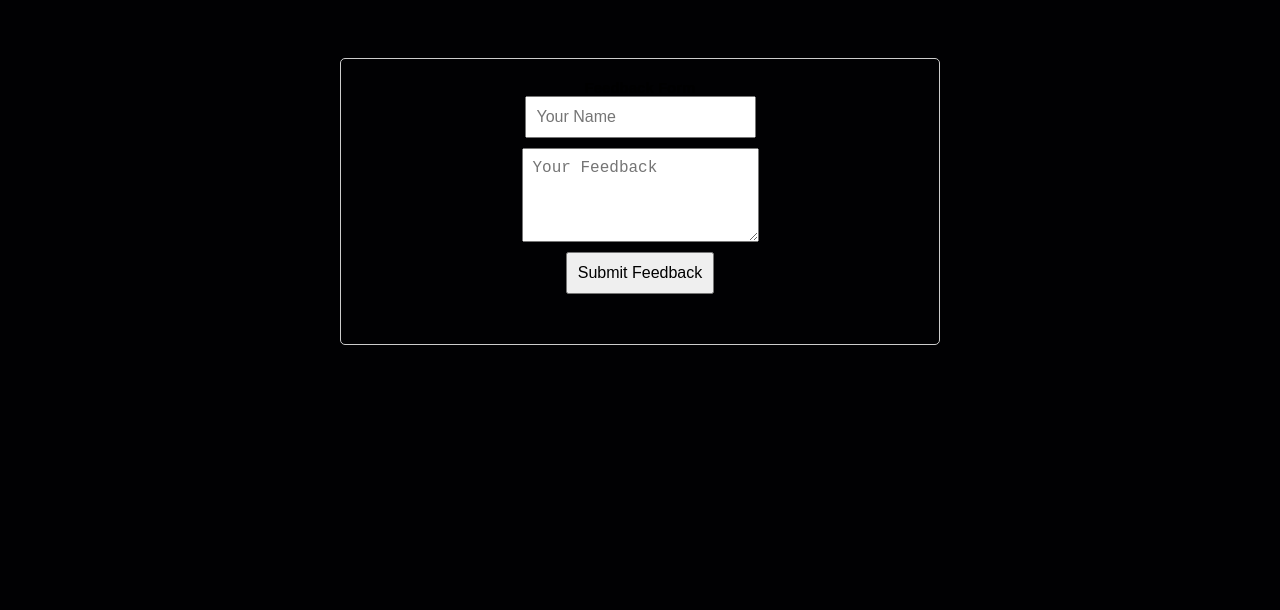
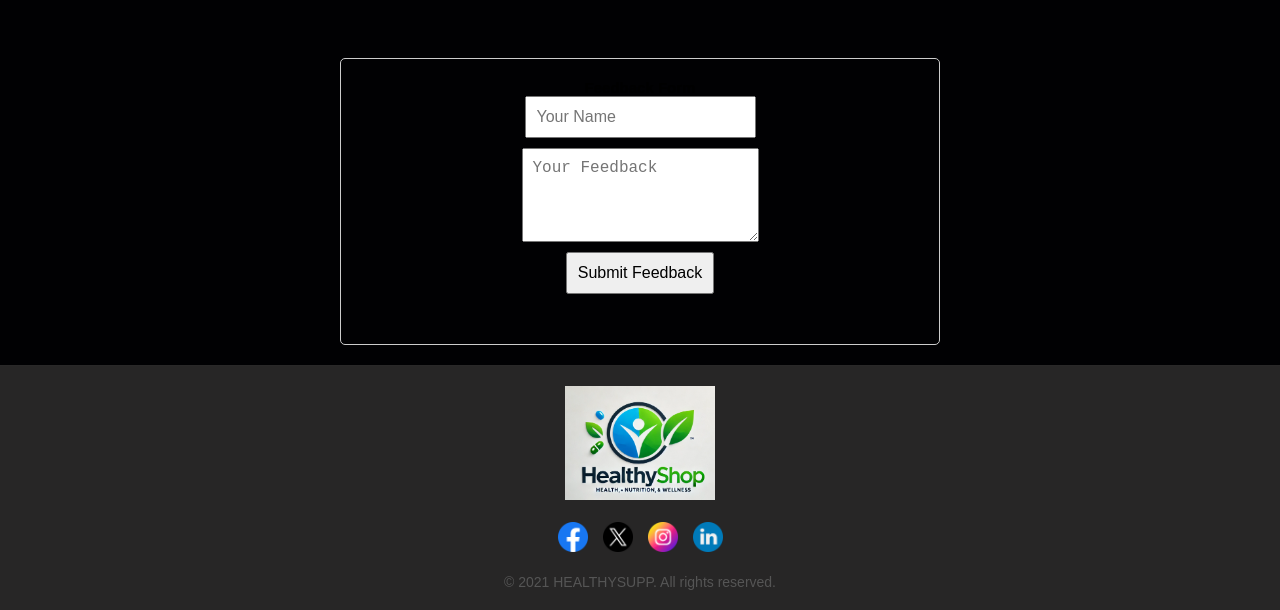
Before and after one commit to Azzni96/HEALTHYSUPP, a website built with Vite: page index.html in a window 1280 px wide. Shown: the part 2436-3046 px from the top of the page. Before the commit the page ends 2801 px from the top, so only its background shows below. Built offline with nearby package versions, Linux system fonts and the light colour scheme.

Commit message:
kaikki valmis ny

```diff
--- a/index.html
+++ b/index.html
@@ -210,6 +210,23 @@
       <div class="feedback-list" id="feedback-list"></div>
     </div>
   </section>
-
+  <footer>
+    <div class="footer-container">
+      <div class="footer-logo">
+        <img src="public/Logo.png" alt="logo">
+      </div>
+      <div class="footer-social">
+        <a href="#"><img src="public/facebook.png" alt="Facebook"></a>
+        <a href="#"><img src="public/twitter.png" alt="X (formerly Twitter)"></a>
+        <a href="#"><img src="public/instagram.png" alt="Instagram"></a>
+        <a href="#"><img src="public/linkedin.png" alt="LinkedIn"></a>
+      </div>
+      <div class="footer-text">
+        <p>
+          &copy; 2021 HEALTHYSUPP. All rights reserved.
+        </p>
+      </div>
+    </div>
+  </footer>
 </body>
 </html>
--- a/public/main.css
+++ b/public/main.css
@@ -833,6 +833,53 @@ dialog .close {
   margin: 0;
   color: #fff;
 }
+/* Footer styles */
+footer {
+  background-color: #272626;
+  padding: 20px 0;
+  border-top: 1px solid #292828;
+}
+
+.footer-container {
+  display: flex;
+  flex-direction: column;
+  align-items: center;
+  justify-content: center;
+  max-width: 1200px;
+  margin: 0 auto;
+  padding: 0 20px;
+}
+
+.footer-logo img {
+  max-width: 150px;
+  margin-bottom: 20px;
+}
+
+.footer-social {
+  display: flex;
+  gap: 15px;
+  margin-bottom: 20px;
+}
+
+.footer-social a img {
+  width: 30px;
+  height: 30px;
+  transition: transform 0.3s ease;
+}
+
+.footer-social a img:hover {
+  transform: scale(1.1);
+}
+
+.footer-text {
+  text-align: center;
+  color: #555;
+}
+
+.footer-text p {
+  margin: 0;
+  font-size: 14px;
+}
 /* Responsive styles */
 @media (max-width: 870px) {
   .home {
```
